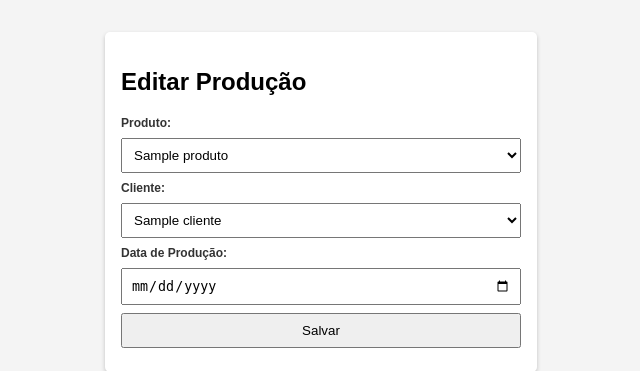
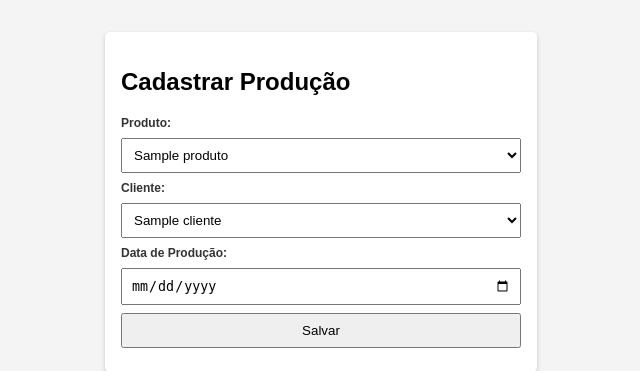
Before and after one commit to joannc07/sistema-empresarialdb, a PHP site: page /salvar-producao.php?id=1 in a window 1280 px wide. Shown: the part 162-533 px from the top of the page, without its empty margins (319-959 px from the left). Run offline with PHP 8.4, Linux system fonts and the light colour scheme; tables that the repository leaves empty or names only in its code hold one stand-in row (values such as "Sample post").

Commit message:
Update salvar-producao.php

```diff
--- a/sistema/salvar-producao.php
+++ b/sistema/salvar-producao.php
@@ -25,11 +25,9 @@ if ($id) {
 <main>
   <div id="producao" class="tela">
     <form class="crud-form" method="post" action="./action/producao.php">
-      <h2><?= $id ? 'Editar' : 'Nova' ?> Produção</h2>
-      <input type="hidden" name="acao" value="<?= $id ? 'editar' : 'inserir' ?>">
-      <?php if ($id): ?>
-      <input type="hidden" name="id" value="<?= $id ?>">
-      <?php endif; ?>
+      <h2> Cadastrar Produção</h2>
+      <input type="hidden" name="acao" value="inserir">
+      <input type="hidden" name="id" value="<?= htmlspecialchars($id) ?>">
 
       <label>Produto:</label>
       <select name="ProdutoID" required>
```
